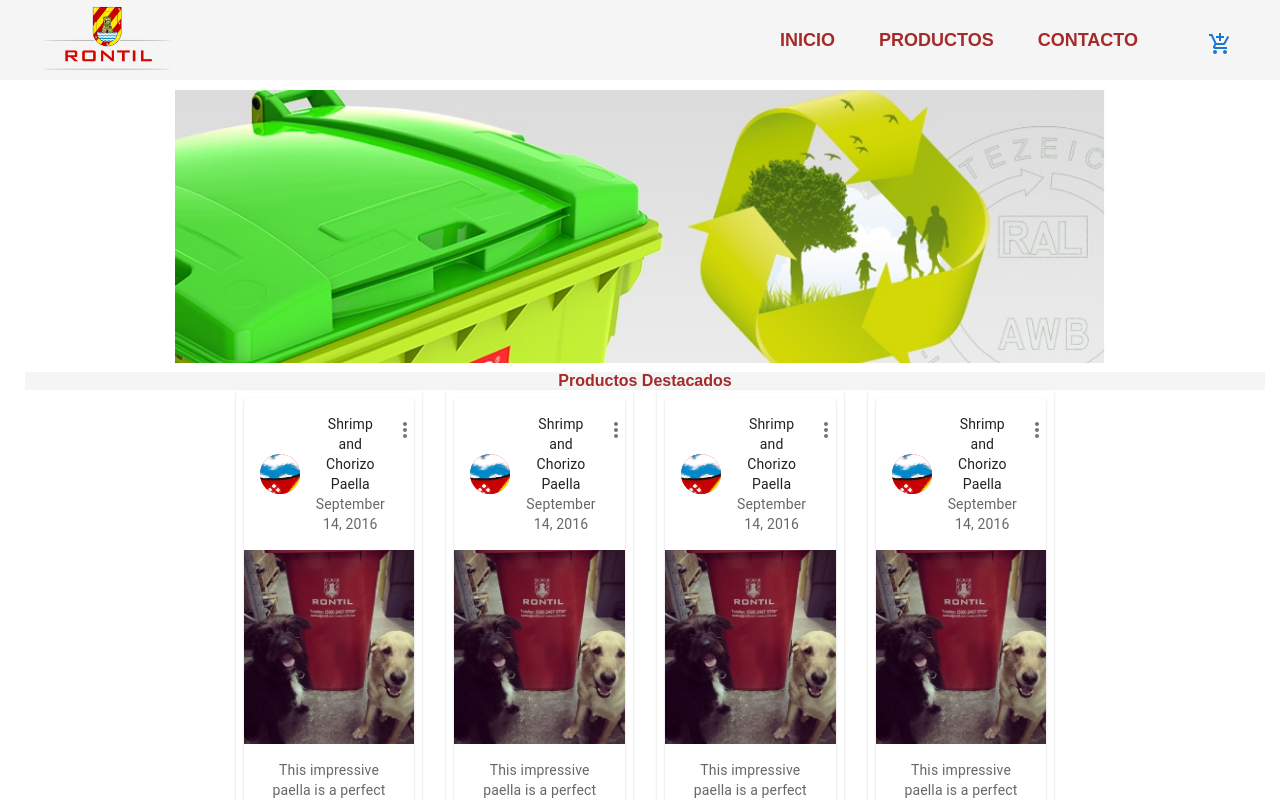
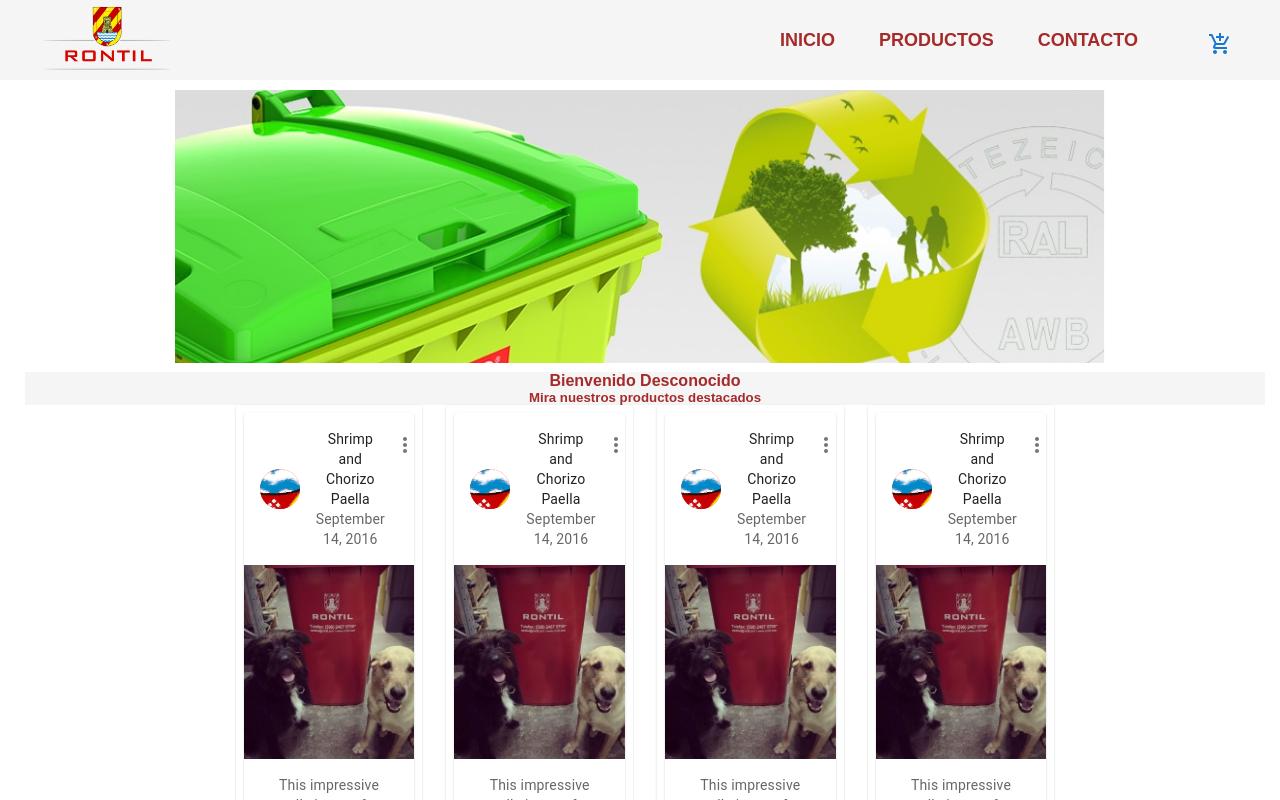
Before and after one commit to josemaria1988/rontil-web-react, a React (Create React App) app: page / in a window 1280 px wide. Shown: the top 800 px of the page. Built offline with nearby package versions, Linux system fonts and the light colour scheme.

Commit message:
desafio 3

```diff
--- a/src/App.js
+++ b/src/App.js
@@ -8,7 +8,7 @@ function App() {
     <div>
       <Navbar />
       <Banner/>
-      <ItemListContainer/>
+      <ItemListContainer usuario="Desconocido"/>
 
     </div>
   );
--- a/src/components/ItemListContainer/ItemListContainer.jsx
+++ b/src/components/ItemListContainer/ItemListContainer.jsx
@@ -14,10 +14,12 @@ const Item = styled(Paper)(({ theme }) => ({
   color: theme.palette.text.secondary,
 }));
 
-export default function RowAndColumnSpacing() {
+export default function ItemListContainer(saludo) {
+
   return (
     <div className="divCards">
-    <h4 className="cardsTittle">Productos Destacados</h4>
+    <h4 className="cardsTittle">Bienvenido {saludo.usuario}</h4>
+    <h5 className="cardsTittle">Mira nuestros productos destacados</h5>
     <Box className="boxCards" sx={{ width: '100%' }}>
       <Grid container rowSpacing={2} columnSpacing={{ xs: 1, sm: 2, md: 3 }} justifyContent="center">
         <Grid item xs={2}>
```
